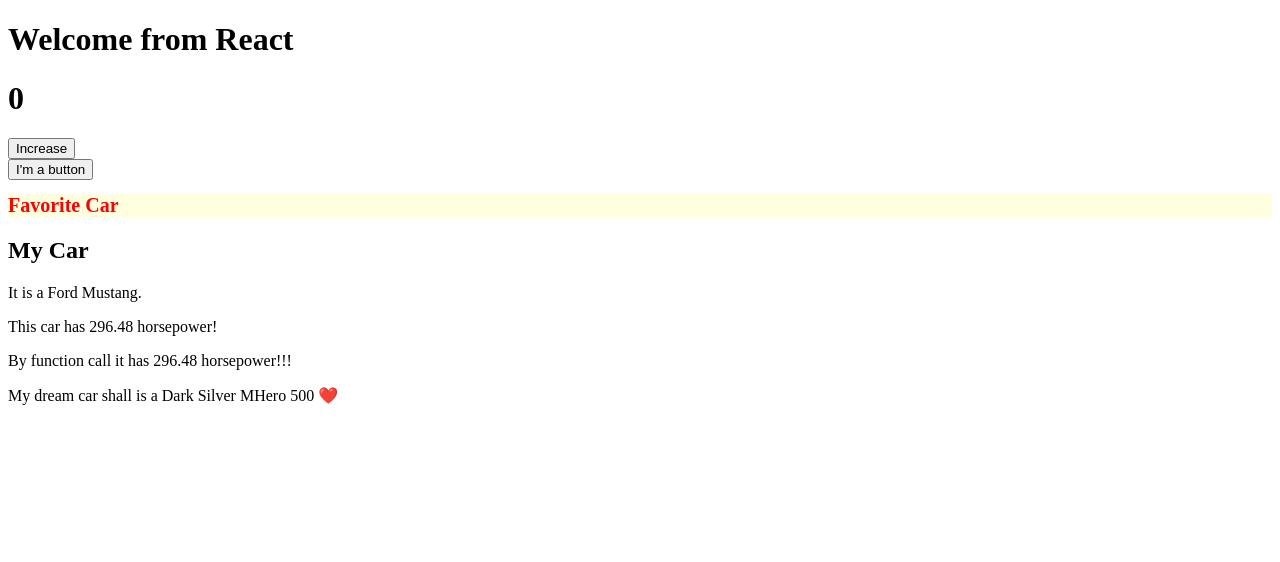
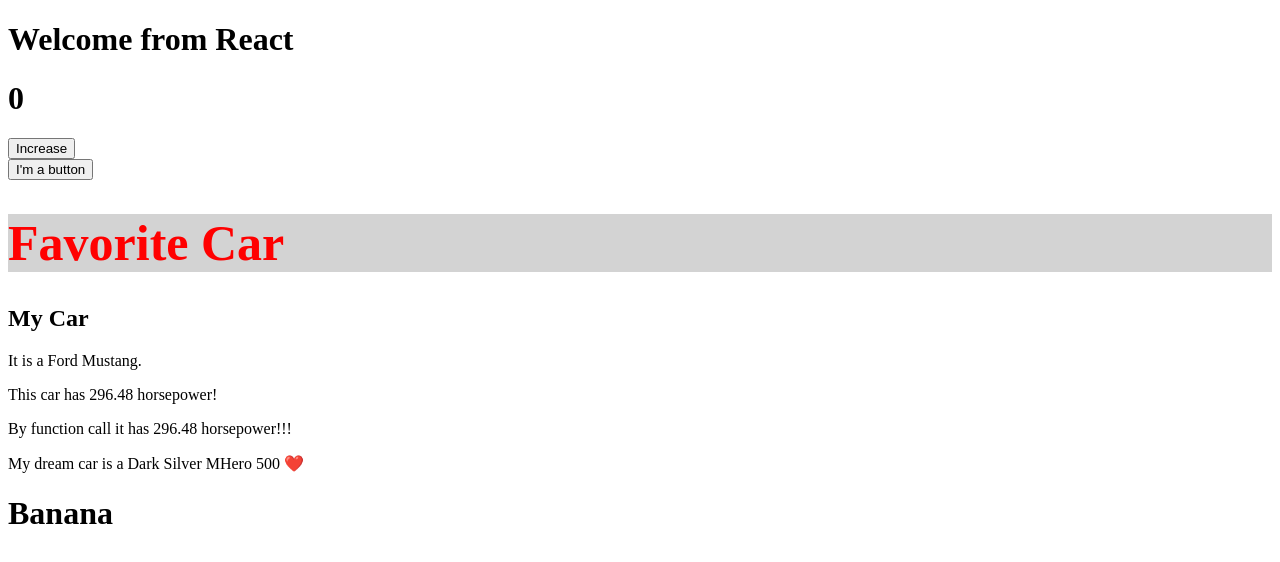
Before and after one commit to cynthia-stac/react-course, a React (Vite) app: page / in a window 1280 px wide. Shown: the top 562 px of the page. Built offline with nearby package versions, Linux system fonts and the light colour scheme.

Commit message:
Add a new component with the if statement

```diff
--- a/src/App.jsx
+++ b/src/App.jsx
@@ -7,6 +7,7 @@ export default function App() {
       <Counter />
       <MyButton />
       <Car />
+      <Fruit />
     </div>
   );
 }
@@ -45,8 +46,8 @@ export function Car() {
   const x = "para"
   const myStyles = {
     color: 'red',
-    fontSize: '20px',
-    backgroundColor: 'lightyellow'
+    fontSize: '50px',
+    backgroundColor: 'lightgray'
   }
   return (
     <div>
@@ -55,7 +56,18 @@ export function Car() {
       <p className={x}>It is a {brand} {model}.</p>
       <p>This car has {218 * 1.36} horsepower!</p>
       <p>By function call it has {kwToHp(218)} horsepower!!!</p>
-      <p>My dream car shall is a {myobj.color}  {myobj.name} {myobj.model} ❤️ </p>
+      <p>My dream car is a {myobj.color}  {myobj.name} {myobj.model} ❤️ </p>
     </div>
   );
 }
+
+export function Fruit(){
+  const x = 5
+  let y = 'Apple'
+  if(x < 10){
+    y = 'Banana'
+  }
+  return (
+    <h1>{y}</h1>
+  )
+}
```
